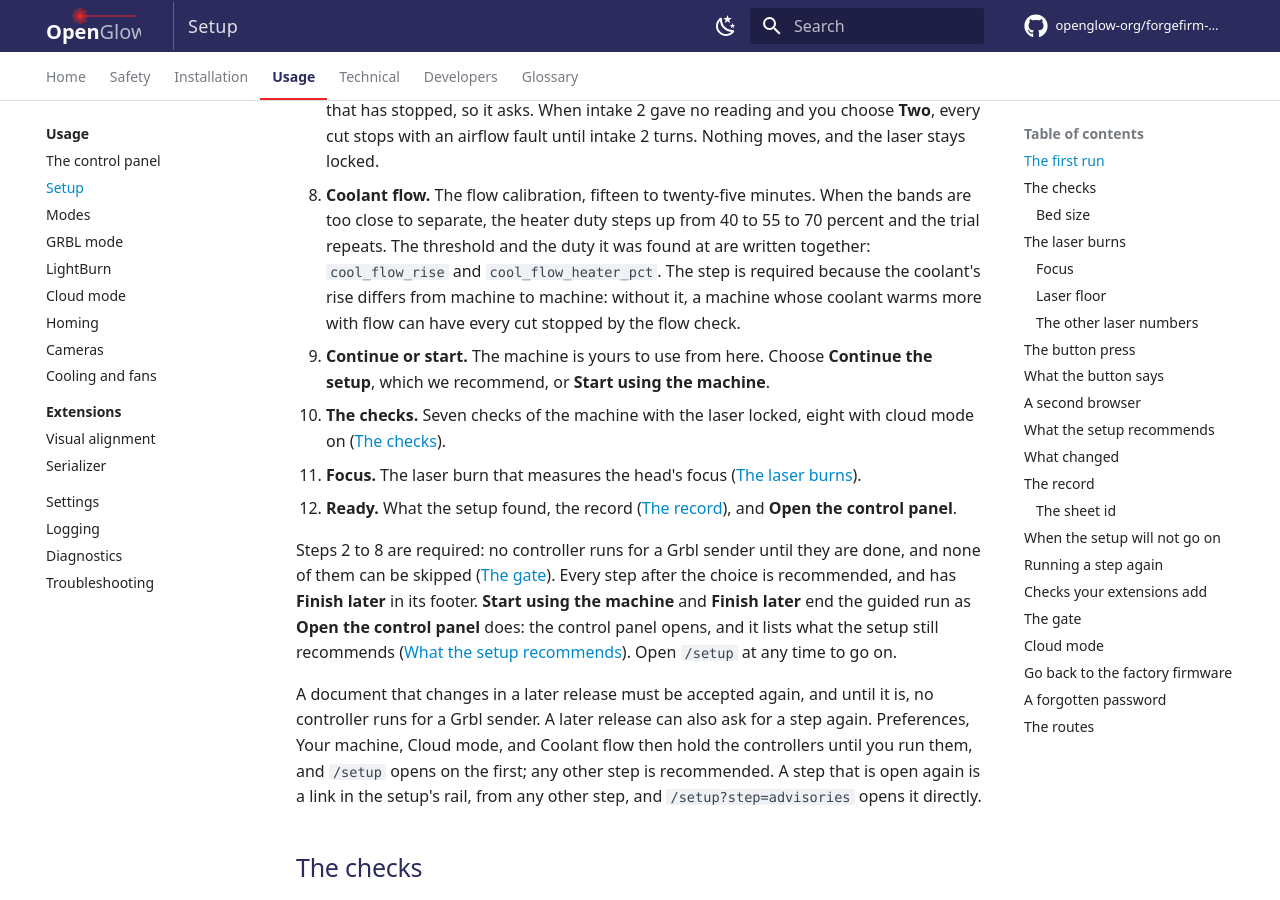
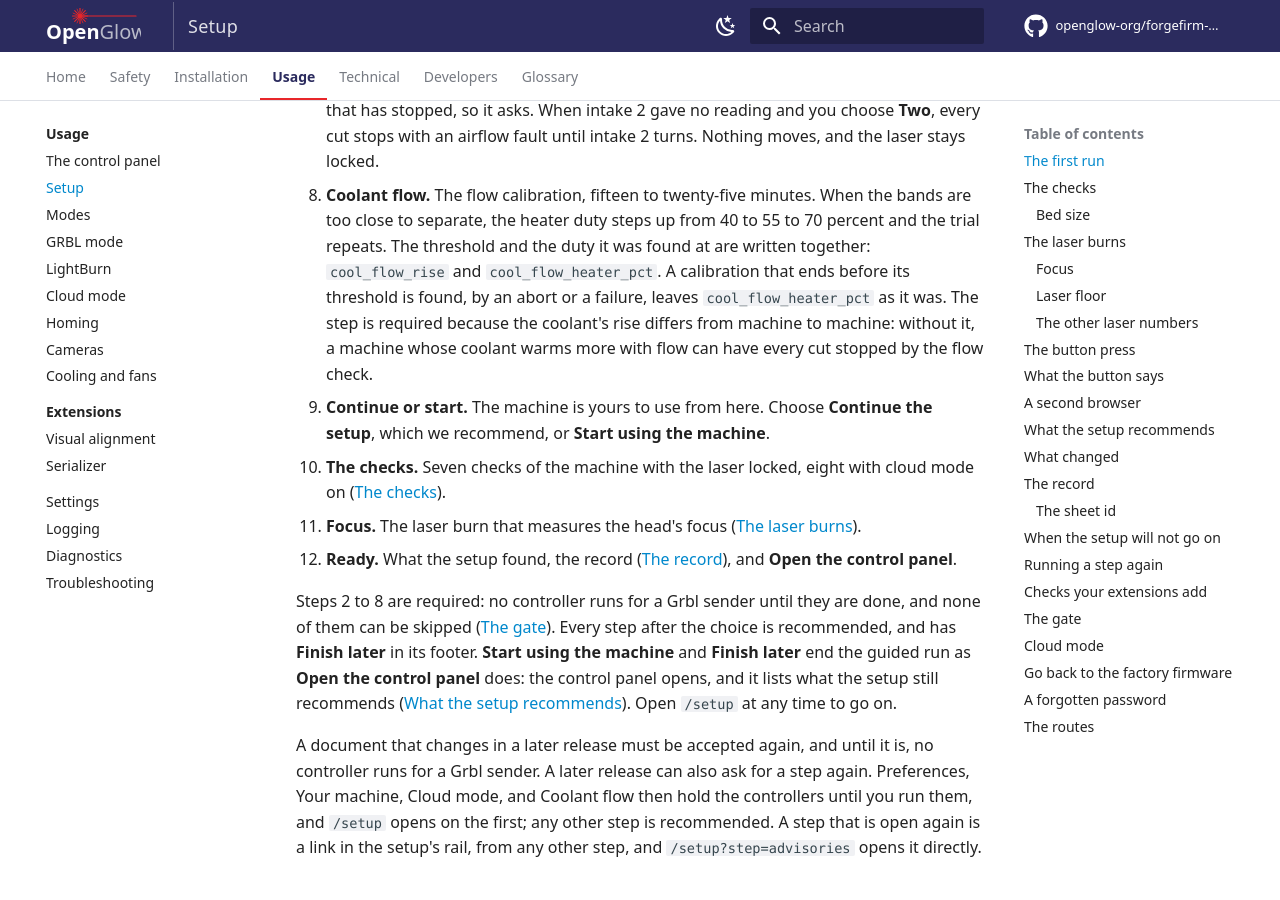
Before and after one commit to openglow-org/forgefirm-docs, an MkDocs documentation site: the page built from docs/usage/setup.md, in a window 1280 px wide and 900 px high, scrolled down 1254 px. Built offline with MkDocs 1.6.1 and Material for MkDocs 9.7.7, drawn with Linux system fonts in a browser that asks for light colours; comment, search, counter and statistics services are not loaded.

Commit message:
Setup, forgectrl: an aborted flow calibration leaves the heater duty as it was
Companion of forgectrl cd52650 (Setup flow calibration: the heater duty
goes back as it was on every exit).

- usage/setup.md, The first run, step 8: a calibration that ends before
  its threshold is found, by an abort or a failure, leaves
  cool_flow_heater_pct as it was.
- technical/forgefirm/forgectrl.md, The setup burns and the lens: the
  cases tests/host_setup.sh drives name the flow calibration aborted at
  its first rung (the heater duty as it was: unset stays unset, a seeded
  one comes back).

Proof: python scripts/check-style.py (style: clean), python
scripts/check-interfaces.py (interfaces: clean (245 checked)), zensical
build (strict: No issues found). The behavior is proven by forgectrl's
tests/host_setup.sh (build.yml step host_setup): the flow calibration
aborted at its first rung, with the duty unset and with a seeded one.
Negative control on a scratch copy of the tree: the British spelling of
'canceled' put into the edited sentence fails check-style.py (one
SPELLING finding, exit 1), and a link to a page that does not exist put
into the same sentence fails the strict build (page does not exist, exit
1).

Acceptance: none; docs only.

```diff
--- a/docs/usage/setup.md
+++ b/docs/usage/setup.md
@@ -64,9 +64,11 @@ The setup runs in these steps:
    When the bands are too close to separate, the heater duty steps up from
    40 to 55 to 70 percent and the trial repeats. The threshold and the duty
    it was found at are written together: `cool_flow_rise` and
-   `cool_flow_heater_pct`. The step is required because the coolant's rise
-   differs from machine to machine: without it, a machine whose coolant
-   warms more with flow can have every cut stopped by the flow check.
+   `cool_flow_heater_pct`. A calibration that ends before its threshold is
+   found, by an abort or a failure, leaves `cool_flow_heater_pct` as it was.
+   The step is required because the coolant's rise differs from machine to
+   machine: without it, a machine whose coolant warms more with flow can
+   have every cut stopped by the flow check.
 9. **Continue or start.** The machine is yours to use from here. Choose
    **Continue the setup**, which we recommend, or **Start using the
    machine**.
```
Also changed, not shown: docs/technical/forgefirm/forgectrl.md (+4 -2 lines).
